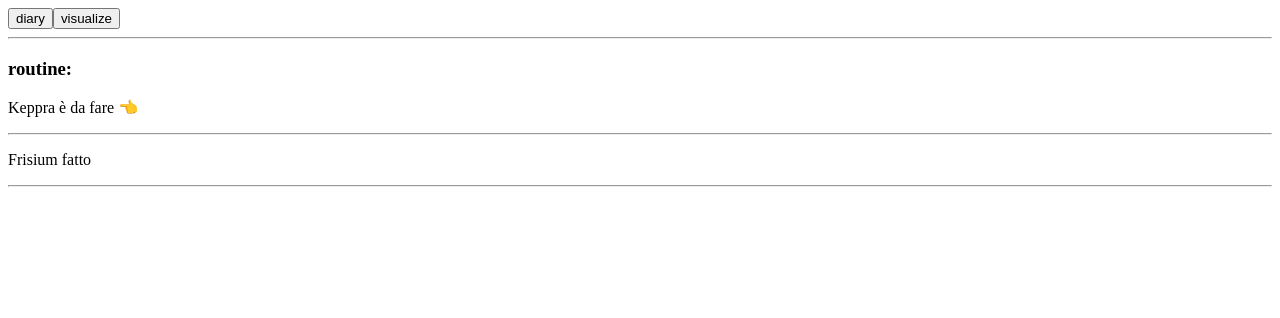
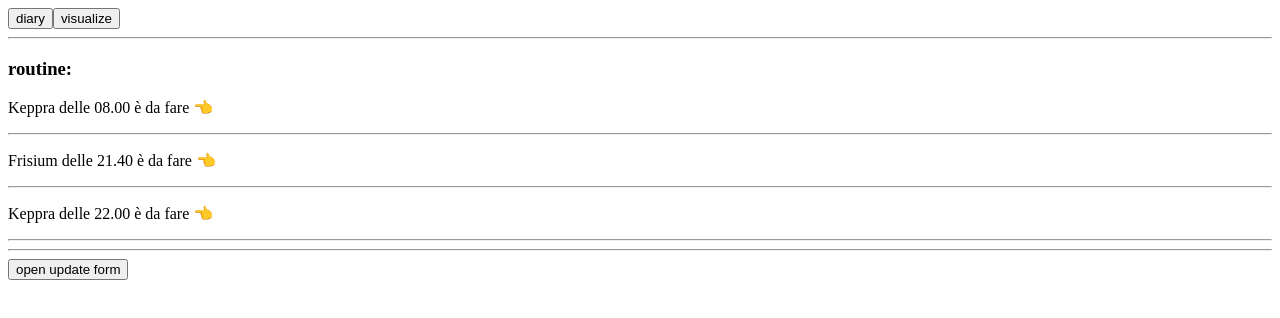
Before and after one commit to bellonigabriele1/diario-clinico, an Angular app: page / in a window 1280 px wide. Shown: the top 318 px of the page. Built offline with nearby package versions, Linux system fonts and the light colour scheme.

Commit message:
completato isDone switching, incluso per elementi doppi nonostante limite di indexOf.iniziato a lavorare su update form

```diff
--- a/package.json
+++ b/package.json
@@ -22,6 +22,7 @@
     "@angular/platform-browser": "~9.1.11",
     "@angular/platform-browser-dynamic": "~9.1.11",
     "@angular/router": "~9.1.11",
+    "bootstrap": "^4.5.0",
     "express": "^4.17.1",
     "path": "^0.12.7",
     "rxjs": "~6.5.4",
--- a/src/app/app.module.ts
+++ b/src/app/app.module.ts
@@ -7,6 +7,7 @@
 import { VisualizeComponentComponent } from './visualize-component/visualize-component.component';
 import { RoutineComponentComponent } from './routine-component/routine-component.component';
 import { RoutineItemComponentComponent } from './routine-component/routine-item-component/routine-item-component.component';
+import { MedeventsComponentComponent } from './routine-component/medevents-component/medevents-component.component';
 
 @NgModule({
   declarations: [
@@ -14,7 +15,8 @@
     HeaderComponentComponent,
     VisualizeComponentComponent,
     RoutineComponentComponent,
-    RoutineItemComponentComponent
+    RoutineItemComponentComponent,
+    MedeventsComponentComponent
   ],
   imports: [
     BrowserModule,
--- /dev/null
+++ b/src/app/routine-component/medevents-component/medevents-component.component.html
@@ -0,0 +1 @@
+<p>medevents-component works!</p>
--- /dev/null
+++ b/src/app/routine-component/medevents-component/medevents-component.component.ts
@@ -0,0 +1,15 @@
+import { Component, OnInit } from '@angular/core';
+
+@Component({
+  selector: 'app-medevents-component',
+  templateUrl: './medevents-component.component.html',
+  styleUrls: ['./medevents-component.component.css']
+})
+export class MedeventsComponentComponent implements OnInit {
+
+  constructor() { }
+
+  ngOnInit(): void {
+  }
+
+}
--- a/src/app/routine-component/routine-component.component.html
+++ b/src/app/routine-component/routine-component.component.html
@@ -2,3 +2,12 @@
 <app-routine-item-component
 *ngFor="let item of routineItems"
 [routineItem]="item"></app-routine-item-component>
+<hr>
+<button class="btn btn-primary" (click)="expandUpdate()">{{ updateExpanded ? 'close update form' : 'open update form' }}</button><br>
+<div *ngIf="updateExpanded">
+<span>farmaco/attività <input type="text" class="text"></span><br>
+<span>orario <input type="text" class="text"></span><br>
+<button
+class="btn btn-primary"
+(click)="aggiungiItem()">add</button>
+</div>
--- a/src/app/routine-component/routine-component.component.ts
+++ b/src/app/routine-component/routine-component.component.ts
@@ -11,6 +11,13 @@
   constructor(private routineService: RoutineService) { }
 
   routineItems = this.routineService.routineItems;
+  updateExpanded = false;
+
+  expandUpdate() {
+    this.updateExpanded = ! this.updateExpanded;
+  }
+
+  aggiungiItem() {}
 
   ngOnInit(): void {
   }
--- a/src/app/routine-component/routine-item-component/routine-item-component.component.html
+++ b/src/app/routine-component/routine-item-component/routine-item-component.component.html
@@ -1,2 +1,2 @@
-<p (click)="fattoNonFatto()">{{ routineItem.name }} {{ routineItem.isDone ? 'fatto' : 'è da fare 👈'}}</p>
+<p (click)="fattoNonFatto(routineItem.name.concat(routineItem.orario))">{{ routineItem.name }} delle {{ routineItem.orario }} {{ routineItem.isDone ? 'fatto' : 'è da fare 👈'}}</p>
 <hr>
--- a/src/app/routine-component/routine-item-component/routine-item-component.component.ts
+++ b/src/app/routine-component/routine-item-component/routine-item-component.component.ts
@@ -16,8 +16,8 @@
   ngOnInit(): void {
   }
 
-  fattoNonFatto() {
-    this.routineService.fattoNonFatto();
+  fattoNonFatto(itemName) {
+    this.routineService.fattoNonFatto(itemName);
   }
 
 }
--- a/src/app/routine-component/routine.model.ts
+++ b/src/app/routine-component/routine.model.ts
@@ -1,9 +1,11 @@
 export class RoutineItem {
     public name: string;
     public isDone: boolean;
+    public orario: string;
 
-    constructor(name: string, isDone: boolean) {
+    constructor(name: string, isDone: boolean, orario: string) {
       this.name = name;
       this.isDone = isDone;
+      this.orario = orario;
     }
   }
--- a/src/app/routine-component/routine.service.ts
+++ b/src/app/routine-component/routine.service.ts
@@ -8,10 +8,14 @@
 export class RoutineService {
 
     // routineItems = ['Keppra', 'Frisium', 'Fenobarbital'];
-    routineItems = [new RoutineItem('Keppra', false), new RoutineItem('Frisium', true)];
+    routineItems = [new RoutineItem('Keppra', false, '08.00'), new RoutineItem('Frisium', false, '21.40'), new RoutineItem('Keppra', false, '22.00')];
+    routineNames = this.routineItems.map(item => item.name.concat(item.orario));
+    position = 0;
 
-    fattoNonFatto() {
-      this.routineItems[0].isDone = !this.routineItems[0].isDone;
+    fattoNonFatto(itemName) {
+      this.position = this.routineNames.indexOf(itemName);
+      this.routineItems[this.position].isDone = !this.routineItems[this.position].isDone;
+      console.log(this.position);
     }
 
 }
```
Also changed, not shown: src/app/routine-component/medevents-component/medevents-component.component.css (added), 2 other files (tests, documents, lock files or other folders).
